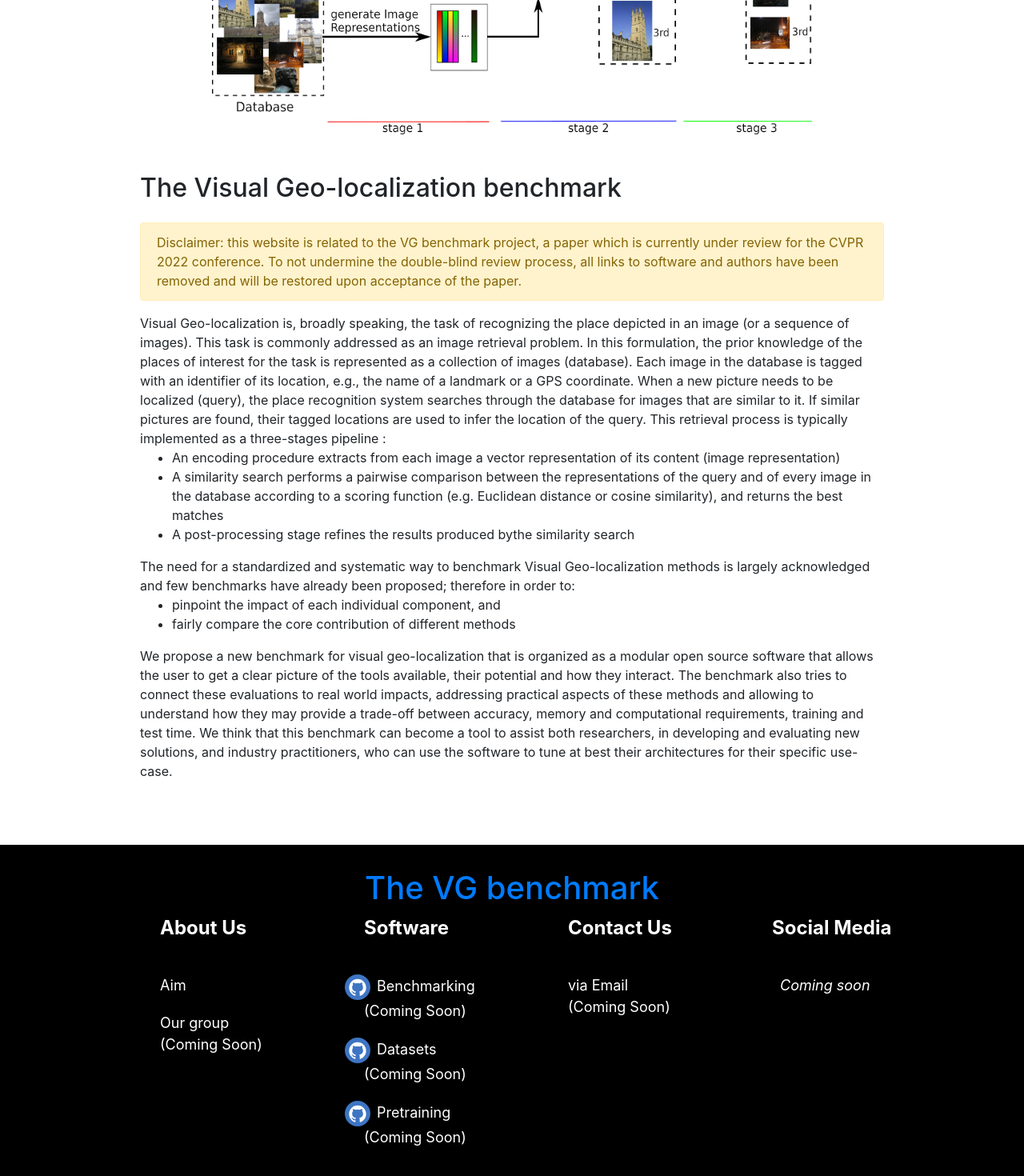
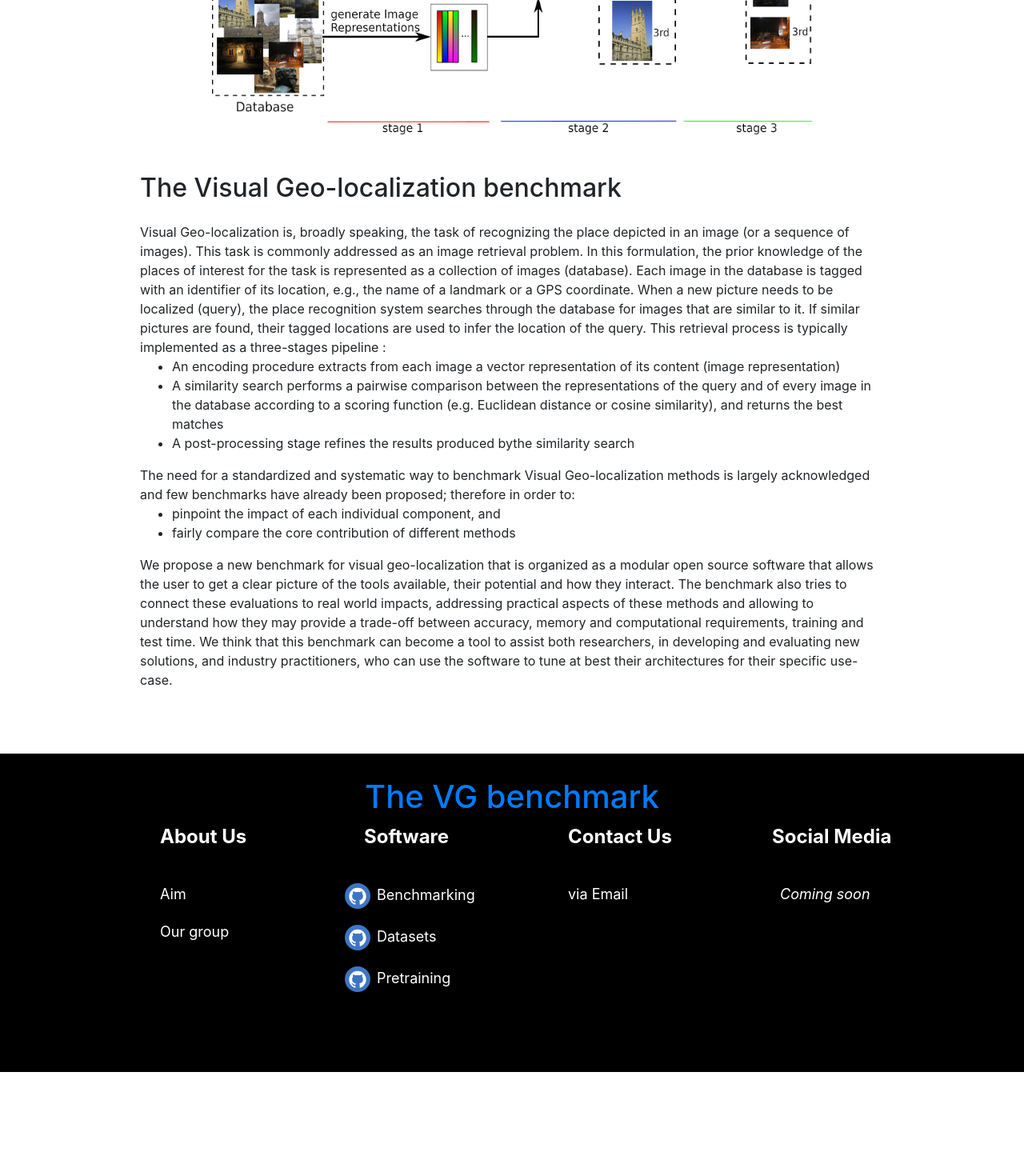
Before and after one commit to ga1i13o/web_vgbench, a React (Create React App) app in the folder client/: page / in a window 1280 px wide. Shown: the part 278-1748 px from the top of the page at 80% size. After the commit the page ends 1618 px from the top, so only its background shows below. Built offline with nearby package versions, Linux system fonts and the light colour scheme.

Commit message:
deanonimized production

```diff
--- a/client/src/footer.js
+++ b/client/src/footer.js
@@ -27,30 +27,30 @@ function Footer(props) {
             <Column>
               <Heading>About Us</Heading>
               <FooterLink href="/home">Aim</FooterLink>
-              <FooterLink>Our group<br/>(Coming Soon)</FooterLink>
+              <FooterLink href={links.vandal}>Our group</FooterLink>
             </Column>
             <Column>
               <Heading>Software</Heading>
-              <FooterLink >
+              <FooterLink href={links.bench_repo}>
               <Image src={git_logo} width='32' height='32' className='ml-n4 mr-2'/>
-                  Benchmarking<br/>(Coming Soon)
+                  Benchmarking
               </FooterLink>
-              <FooterLink>
+              <FooterLink href={links.data_repo}>
               <Image src={git_logo} width='32' height='32' className='ml-n4 mr-2'/>
-                  Datasets<br/>(Coming Soon)
+                  Datasets
               </FooterLink>
-              <FooterLink>
+              <FooterLink href={links.pretrain_repo}>
               <Image src={git_logo} width='32' height='32' className='ml-n4 mr-2'/>
-                  Pretraining<br/>(Coming Soon)
+                  Pretraining
               </FooterLink>
             </Column>
             <Column>
               <Heading>Contact Us</Heading>
-              <FooterLink>via Email<br/>(Coming Soon)</FooterLink>
+              <FooterLink onClick={props.handleShowContacts}>via Email</FooterLink>
             </Column>
             <Column>
               <Heading>Social Media</Heading>
-              <FooterLink>
+              <FooterLink href="#">
                 <i className="fab fa-facebook-f">
                   <span style={{ marginLeft: "10px" }}>
                     Coming soon
--- a/client/src/home.js
+++ b/client/src/home.js
@@ -24,11 +24,6 @@ function Home(props){
 
             <h2>The Visual Geo-localization benchmark</h2>
             <div className="mt-4">
-                <Alert variant='warning'>
-                    Disclaimer: this website is related to the VG benchmark project, a paper which is currently under review for
-                    the CVPR 2022 conference. To not undermine the double-blind review process, all links to software and authors
-                    have been removed and will be restored upon acceptance of the paper.
-                </Alert>
                 {homeText()}
             </div>
         </div></>
--- a/client/src/navBar.js
+++ b/client/src/navBar.js
@@ -21,7 +21,8 @@ function NavigationBar(props) {
                 <NavLink to="/software" style={{ color: '#FFF' }} className="mx-2">Our Software</NavLink>
                 <NavLink to="#" onClick={ev => {
                     ev.preventDefault();
-                }} style={{ color: '#FFF' }} className="mx-2">Contact us(Coming soon)</NavLink>
+                    props.handleShowContacts();
+                }} style={{ color: '#FFF' }} className="mx-2">Contact us</NavLink>
             </Nav>
         </Navbar.Collapse>
 
```
